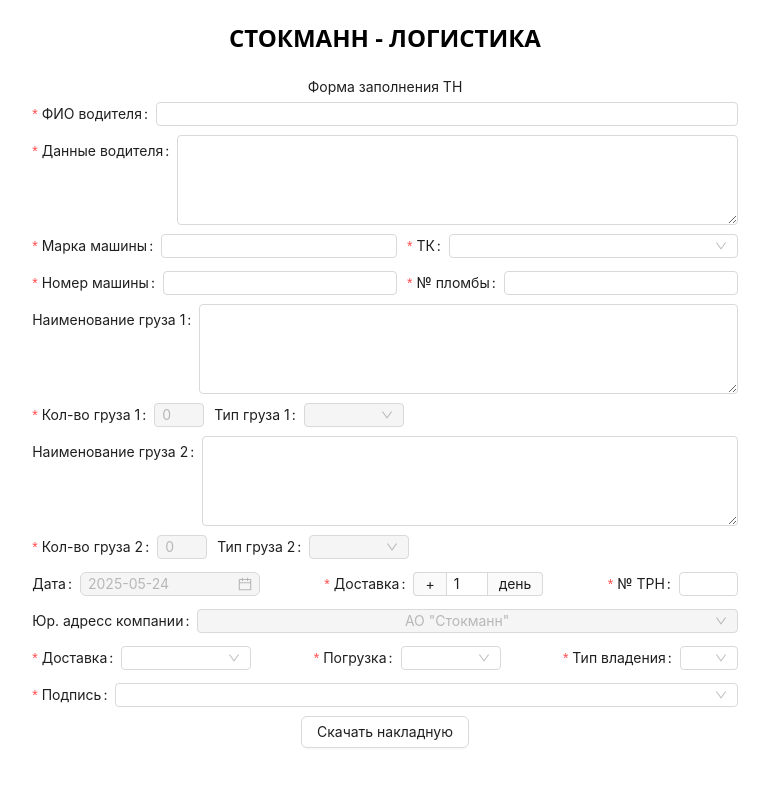
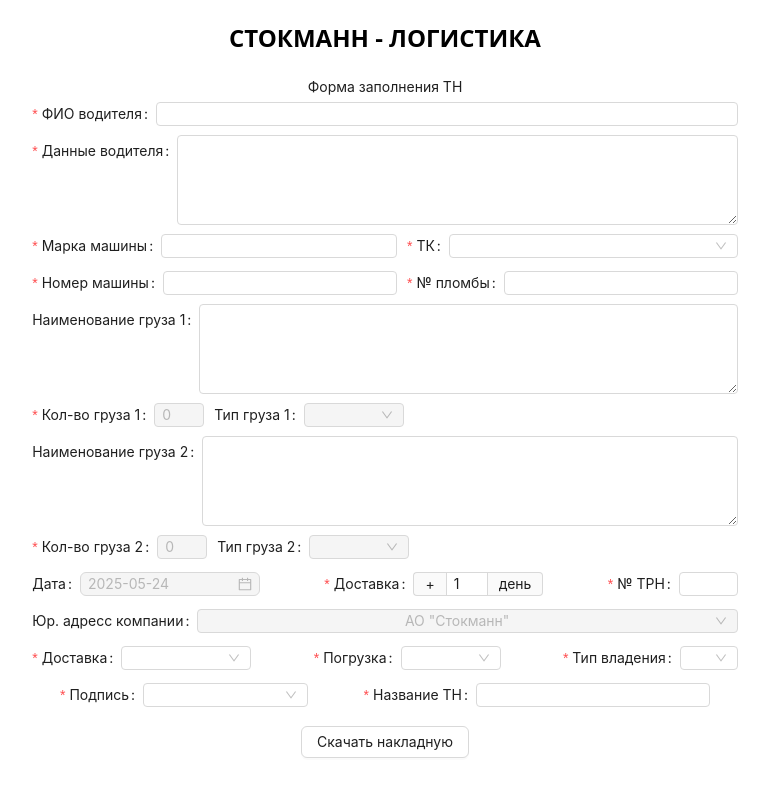
Before and after one commit to Sktro/logistic-project, a React (Vite) app: page / in a window 1280 px wide. Shown: the top 796 px of the page, without its empty margins (255-1024 px from the left). Built offline with nearby package versions, Linux system fonts and the light colour scheme.

Commit message:
new project

```diff
--- a/src/components/LogisticForm/LogisticForm.module.css
+++ b/src/components/LogisticForm/LogisticForm.module.css
@@ -29,3 +29,9 @@
     display: flex;
     justify-content: space-between;
 }
+
+.footerContainer {
+    display: flex;
+    margin-bottom: 10px;
+    justify-content: space-around;
+}
--- a/src/components/LogisticForm/LogisticForm.tsx
+++ b/src/components/LogisticForm/LogisticForm.tsx
@@ -36,11 +36,11 @@
     specialist: string // Подпись
     ownershipType: string // Тип владения
     driverFullName: string // ФИО водителя
+    fileName: string // название файла
 }
 
 export const LogisticForm = () => {
     const [form] = Form.useForm()
-
     const cargoDescFirst = useWatch('cargoDescriptionsFirst', form)
     const cargoDescSecond = useWatch('cargoDescriptionsSecond', form)
 
@@ -71,54 +71,26 @@
         const cellMap: Record<string, string> = {
             B42: values.transportCompany,
             AD42: `${values.driverFullName}, ${values.driverData}`,
-
             D8: values.currentDate.format('DD.MM.YYYY'),
-            AF8: values.currentDate.format('DD.MM.YYYY'),
-            AB58: values.currentDate.format('DD.MM.YYYY'),
-            AB60: values.currentDate.format('DD.MM.YYYY'),
-            B60: values.currentDate.format('DD.MM.YYYY'),
-
             R8: `${values.currentDate.format('DD.MM.YYYY')}-${values.waybillNumber}`,
-            AT8: `${values.currentDate.format('DD.MM.YYYY')}-${values.waybillNumber}`,
-
             B37: `Дата и время доставки - ${deliveryDateCalc}`,
-            AB76: `Дата и время доставки - ${deliveryDateCalc}`,
-
             B12: values.companyLegalAddress,
-            B17: values.companyLegalAddress,
-            B54: values.companyLegalAddress,
-            B56: values.companyLegalAddress,
-
             B19: values.deliveryAddress,
-            B76: values.deliveryAddress,
-
-            B22: values.cargoDescriptionsFirst,
-            B23: values.cargoDescriptionsSecond,
+            B22: String(values.cargoDescriptionsFirst),
+            B23: String(values.cargoDescriptionsSecond),
             AC22: values.cargoDescriptionsFirst ? `${values.quantityFirst} ${values.cargoQuantityFirst}` : '',
-            AC23: values.quantitySecond
-                ? `${values.quantitySecond} ${values.cargoQuantitySecond}`
-                : '',
+            AC23: values.quantitySecond ? `${values.quantitySecond} ${values.cargoQuantitySecond}` : '',
             B64: values.quantitySecond
                 ? `${values.quantityFirst} ${values.cargoQuantityFirst}, ${values.quantitySecond} ${values.cargoQuantitySecond}`
                 : `${values.quantityFirst} ${values.cargoQuantityFirst}`,
-            B80: values.quantitySecond
-                ? `${values.quantityFirst} ${values.cargoQuantityFirst}, ${values.quantitySecond} ${values.cargoQuantitySecond}`
-                : `${values.quantityFirst} ${values.cargoQuantityFirst}`,
-            AB80: values.quantitySecond
-                ? `${values.quantityFirst} ${values.cargoQuantityFirst}, ${values.quantitySecond} ${values.cargoQuantitySecond}`
-                : `${values.quantityFirst} ${values.cargoQuantityFirst}`,
-
-            B45: values.transport,
-            AD45: values.truckNumber.toUpperCase(),
+            B45: String(values.transport),
+            AD45: String(values.truckNumber).toUpperCase(),
             B58: values.loadingAddress,
             B66: `Пломба № ${values.truckSealNumber}`,
             B68: values.specialist,
-            AS48: values.ownershipType,
-
+            AS48: String(values.ownershipType),
             AB68: values.driverFullName,
-            AB84: values.driverFullName,
         }
-
 
         for (const [addr, text] of Object.entries(cellMap)) {
             const cell = sheet.getCell(addr)
@@ -126,9 +98,29 @@
             cell.numFmt = '@'
         }
 
-        const buffer = await workbook.xlsx.writeBuffer();
+        sheet.getCell('AF8').value = {formula: 'D8'}
+        sheet.getCell('AB58').value = {formula: 'D8'}
+        sheet.getCell('AB60').value = {formula: 'D8'}
+        sheet.getCell('B60').value = {formula: 'D8'}
 
-        saveAs(new Blob([buffer], { type: 'application/octet-stream' }), 'Заполненная_накладная.xlsx');
+        sheet.getCell('AT8').value = {formula: 'R8'}
+
+        sheet.getCell('AB76').value = {formula: 'B37'}
+
+        sheet.getCell('B17').value = {formula: 'B12'}
+        sheet.getCell('B54').value = {formula: 'B12'}
+        sheet.getCell('B56').value = {formula: 'B12'}
+
+        sheet.getCell('B76').value = {formula: 'B19'}
+
+        sheet.getCell('B80').value = {formula: 'B64'}
+        sheet.getCell('AB80').value = {formula: 'B64'}
+
+        sheet.getCell('AB84').value = {formula: 'AB68'}
+
+        const buffer = await workbook.xlsx.writeBuffer()
+
+        saveAs(new Blob([buffer], {type: 'application/octet-stream'}), `${values.fileName}.xlsx`);
     }
 
     return (
@@ -166,7 +158,7 @@
                             <Input size={"small"}/>
                         </Form.Item>
                     </div>
-                        <div >
+                    <div>
                         <Form.Item className={style.itemForm}
                                    name="transportCompany"
                                    label="ТК"
@@ -183,7 +175,6 @@
                     </div>
 
                 </div>
-
 
 
             </div>
@@ -308,21 +299,28 @@
 
             </div>
 
-                <div>
+            <div className={style.footerContainer}>
                 <Form.Item className={style.itemForm}
                            name="specialist"
                            label="Подпись"
                            rules={[{required: true, message: 'Выберите подпись'}]}>
                     <Select size={"small"}
+                            style={{width: '165px'}}
                             options={specialistOptions}/>
                 </Form.Item>
+                <Form.Item className={style.itemForm}
+                           name="fileName"
+                           label="Название ТН"
+                           rules={[{required: true, message: 'Введите номер машины'}]}>
+                    <Input size={"small"}/>
+                </Form.Item>
+            </div>
             <Form.Item>
                 <Button type="default"
                         htmlType="submit">
                     Скачать накладную
                 </Button>
             </Form.Item>
-                </div>
         </Form>
     )
 }
```
Lines whose indentation alone changed are shown as unchanged.
